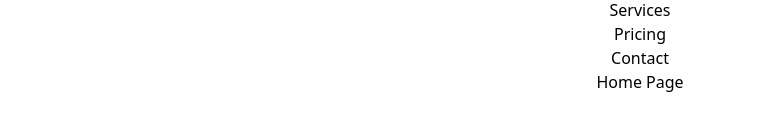
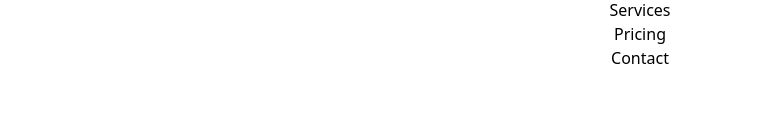
Before and after one commit to fredysomy/mediscan, a React (Vite) app: page / in a window 1280 px wide. Shown: the part 514-644 px from the top of the page, without its empty margins (0-768 px from the left). Built offline with nearby package versions, Linux system fonts and the light colour scheme.

Commit message:
Modifued everythinh

```diff
--- a/src/App.jsx
+++ b/src/App.jsx
@@ -1,5 +1,5 @@
-import { BrowserRouter as Router, Switch, Route } from "react-router-dom";
-import Doctor from "./pages/Doctor";
+import { BrowserRouter as Router, Route, Routes } from "react-router-dom";
+import Doctor from "./pages/Doctor.jsx";
 import Home from "./pages/Home";
 import Pharmacy from "./pages/Pharmacy";
 import Profile from "./pages/Profile";
@@ -10,25 +10,12 @@
 function App() {
   return (
     <div>
+
       <Nav />
       <Router>
-        <Switch>
-          <Route exact path="/">
-            <Home />
-          </Route>
-          <Route path="/doctor">
-            <Doctor />
-          </Route>
-          <Route path="/pharmacy">
-            <Pharmacy />
-          </Route>
-          <Route path="/profile">
-            <Profile />
-          </Route>
-          <Route path="/reception">
-            <Reception />
-          </Route>
-        </Switch>
+        <Routes>
+        <Route path="/path" element={<Doctor/>}/>
+        </Routes>
       </Router>
     </div>
   );
```
Also changed, not shown: src/components/Nav.jsx (renamed from src/components/Nav.js), src/pages/Doctor.jsx (renamed from src/pages/Doctor.js), src/pages/Home.jsx (renamed from src/pages/Home.js), src/pages/Pharmacy.jsx (renamed from src/pages/Pharmacy.js), src/pages/Profile.jsx (renamed from src/pages/Profile.js), src/pages/Reception.jsx (renamed from src/pages/Reception.js).
